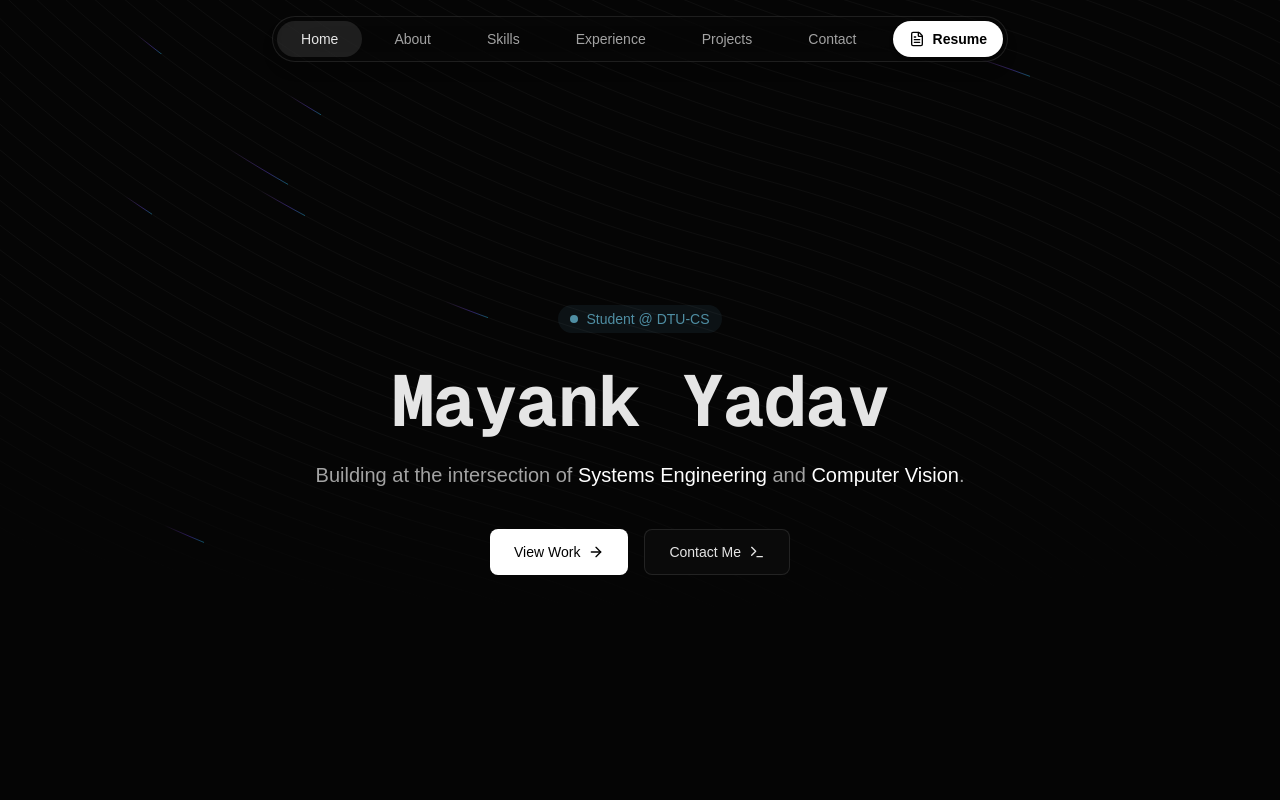
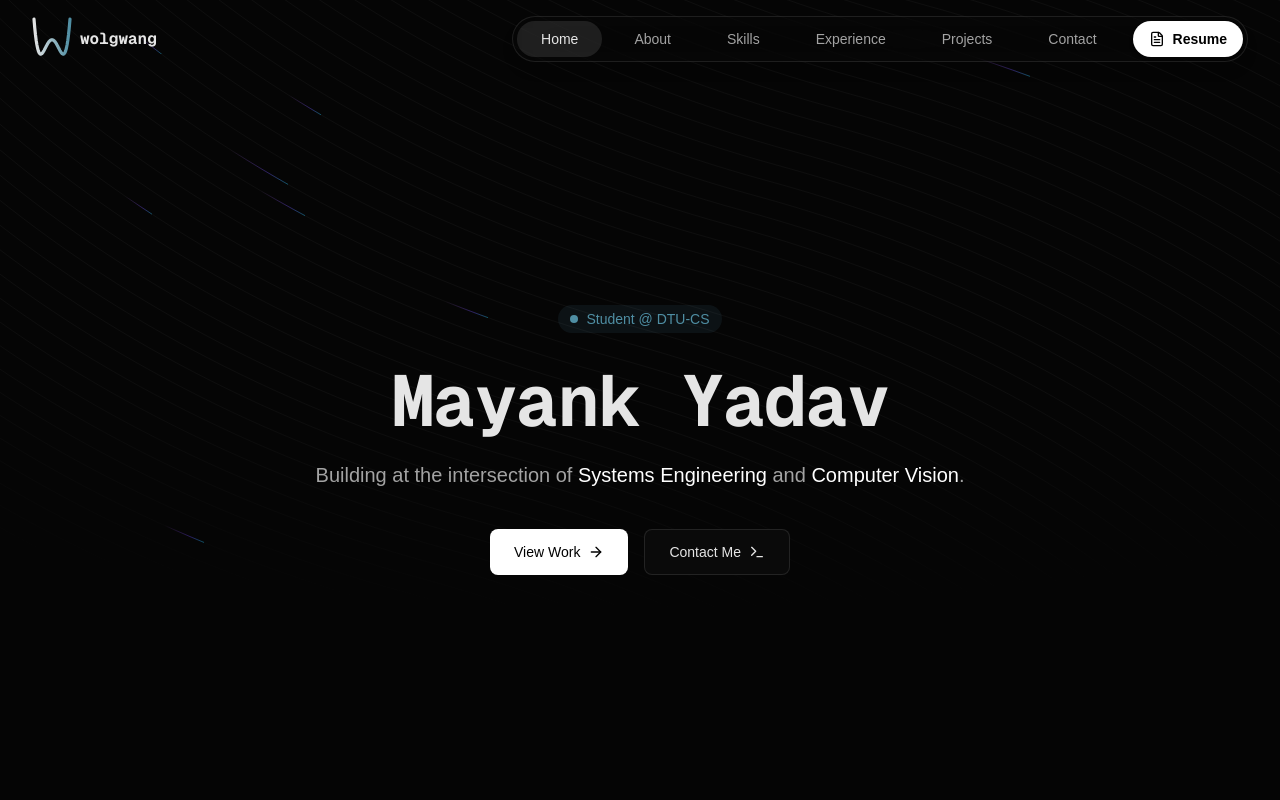
Before and after one commit to wolgwang1729/Portfolio, a Next.js app: page / in a window 1280 px wide. Shown: the top 800 px of the page. Built offline with nearby package versions, Linux system fonts and the light colour scheme.

Commit message:
logo branding

```diff
--- /dev/null
+++ b/src/app/loading.tsx
@@ -0,0 +1,14 @@
+'use client'
+
+import Logo from '@/components/Logo'
+
+export default function Loading() {
+  return (
+    <div className="fixed inset-0 z-50 flex items-center justify-center bg-black/80">
+      <div className="flex flex-col items-center gap-4">
+        <Logo className="h-20 w-20" variant="fractal" animationDuration={3.2} />
+        <span className="text-secondary text-sm tracking-wide">Loading...</span>
+      </div>
+    </div>
+  )
+}
--- a/src/components/Footer.tsx
+++ b/src/components/Footer.tsx
@@ -1,6 +1,7 @@
 'use client'
 import { Github, Linkedin, Mail } from 'lucide-react'
 import { RiInstagramLine, RiTwitterXLine } from 'react-icons/ri'
+import Logo from '@/components/Logo'
 
 const contactLinks = [
   {
@@ -39,7 +40,8 @@ export default function Footer() {
   return (
     <footer className="w-full py-4 mt-20 border-t border-white/5 bg-surface/30">
       <div className="container mx-auto px-4 flex flex-col gap-2 md:flex-row items-center md:items-end justify-between">
-        <div className="text-center md:text-left">
+        <div className="flex items-center gap-3 mb-4 md:mb-0">
+          <Logo className="h-8 w-8" variant="fractal" />
           <p className="text-secondary text-sm">
             © {new Date().getFullYear()} wolgwang. Built with ♥.
           </p>
--- a/src/components/Logo.tsx
+++ b/src/components/Logo.tsx
@@ -6,9 +6,14 @@ import { useMemo } from 'react'
 interface LogoProps {
   className?: string
   variant?: 'clean' | 'fractal'
+  animationDuration?: number
 }
 
-export default function Logo({ className = '', variant = 'clean' }: LogoProps) {
+export default function Logo({
+  className = '',
+  variant = 'clean',
+  animationDuration = 1.5,
+}: LogoProps) {
   const quartic = (x: number) => Math.pow(x, 4) - 2 * Math.pow(x, 2) + 1.2
 
   const weierstrass = (x: number) => {
@@ -64,7 +69,7 @@ export default function Logo({ className = '', variant = 'clean' }: LogoProps) {
           strokeLinejoin="round"
           initial={{ pathLength: 0, opacity: 0 }}
           animate={{ pathLength: 1, opacity: 1 }}
-          transition={{ duration: 1.5, ease: 'easeInOut' }}
+          transition={{ duration: animationDuration, ease: 'easeInOut' }}
         />
       </svg>
     </div>
--- a/src/components/Navbar.tsx
+++ b/src/components/Navbar.tsx
@@ -3,6 +3,7 @@ import Link from 'next/link'
 import { motion } from 'framer-motion'
 import { Menu, X, FileText } from 'lucide-react'
 import { useState, useEffect } from 'react'
+import Logo from '@/components/Logo'
 
 const navItems = [
   { name: 'Home', href: '/' },
@@ -58,8 +59,14 @@ export default function Navbar() {
         initial={{ y: -100, opacity: 0 }}
         animate={{ y: 0, opacity: 1 }}
         transition={{ duration: 0.5 }}
-        className="fixed top-0 left-0 right-0 z-50 flex justify-center py-4 px-4"
+        className="fixed top-0 left-0 right-0 z-50 flex items-center justify-between py-4 px-6 md:px-8"
       >
+        <Link href="/" className="flex items-center gap-2 group">
+          <Logo className="h-10 w-10" variant="clean" />
+          <span className="font-mono font-bold text-primary hidden sm:block">wolgwang</span>
+        </Link>
+
+        <div className="flex items-center gap-3">
           {/* Desktop nav */}
           <div className="hidden md:flex items-center gap-2 p-1 rounded-full border border-white/10 bg-surface/30 backdrop-blur-xl shadow-lg">
             {navItems.map((item) => {
@@ -102,6 +109,7 @@ export default function Navbar() {
               {mobileOpen ? <X className="w-5 h-5" /> : <Menu className="w-5 h-5" />}
             </button>
           </div>
+        </div>
 
         {/* Mobile menu */}
         <div
```
Lines whose indentation alone changed are shown as unchanged.
